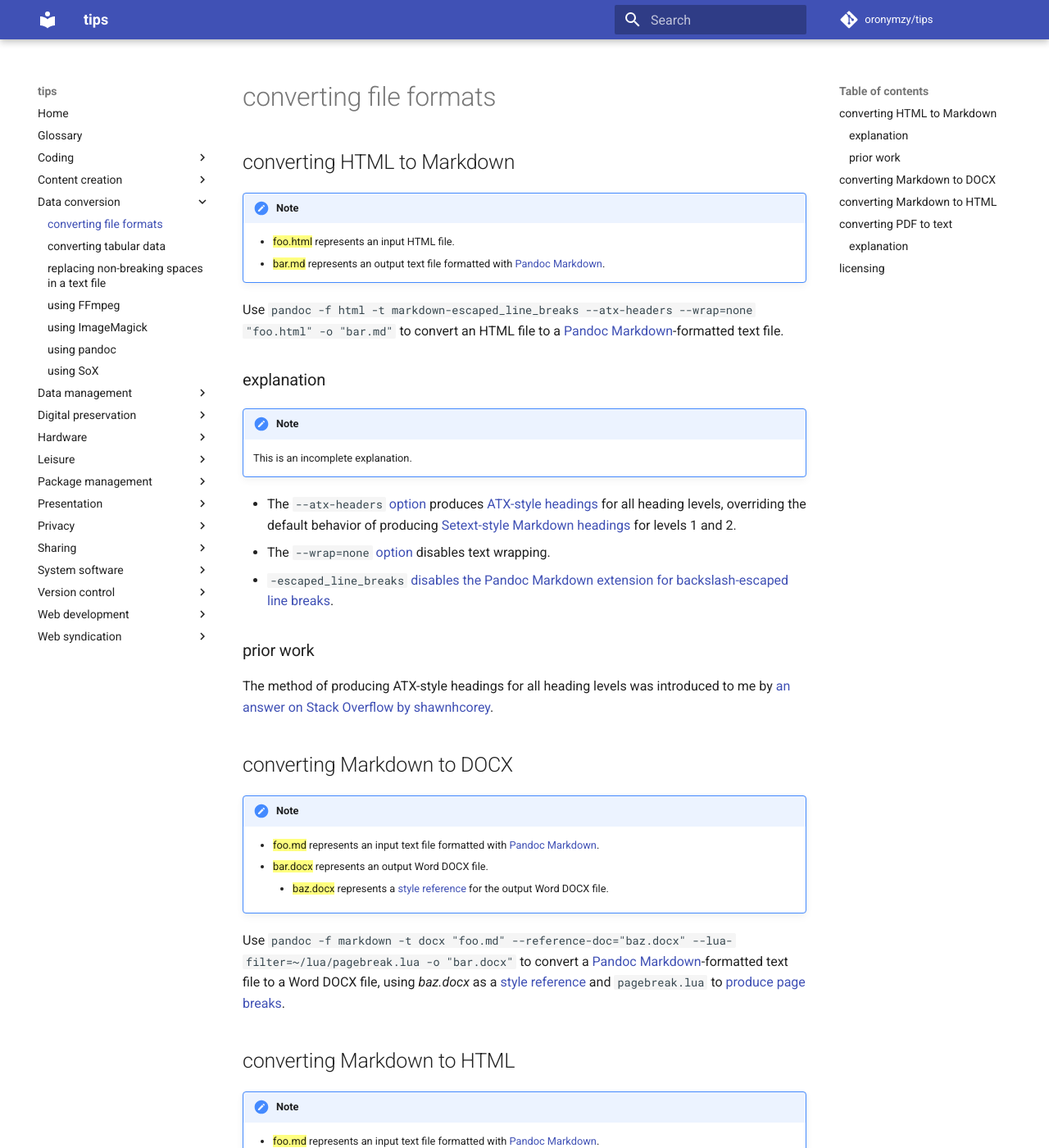
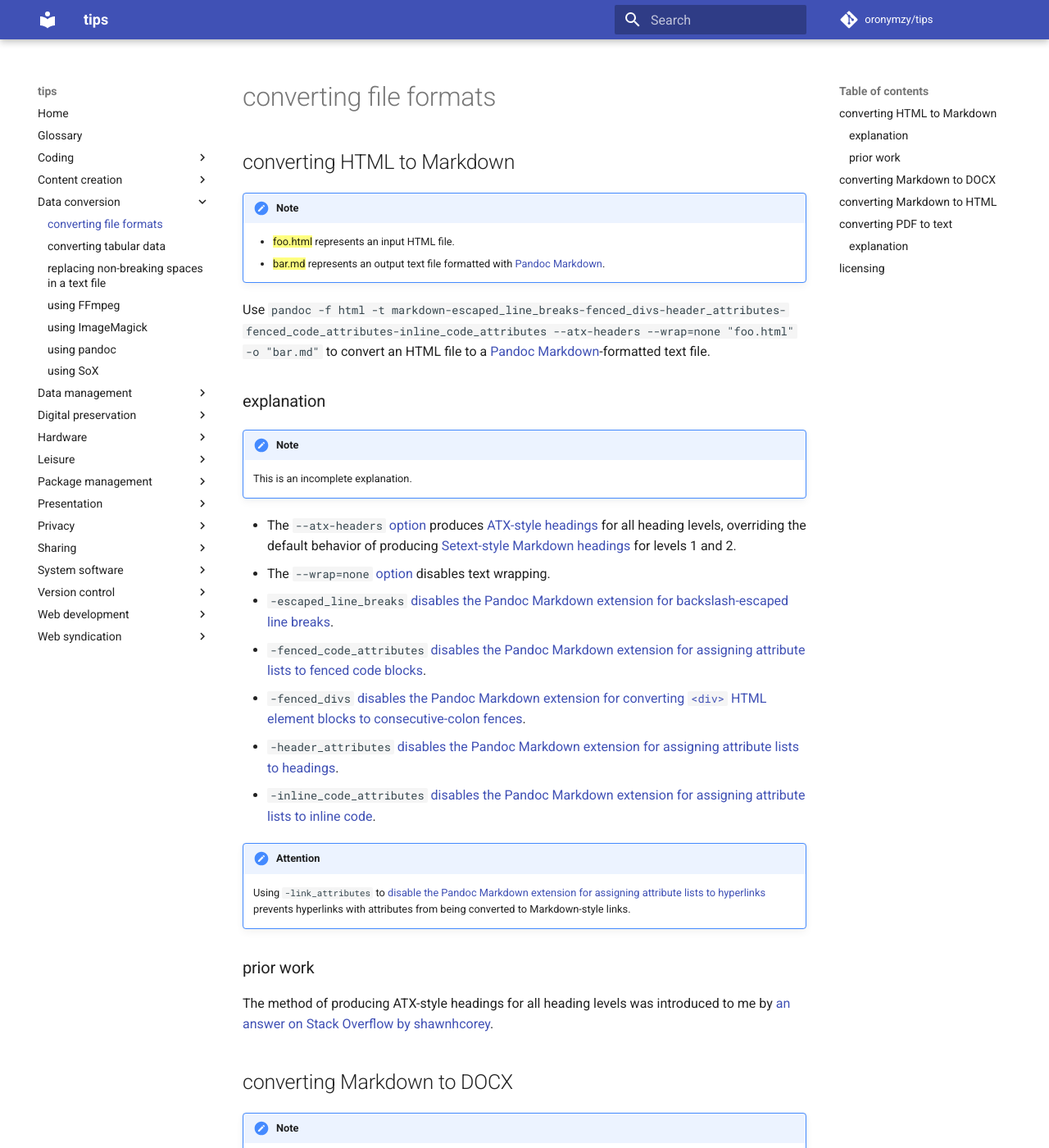
Before and after one commit to oronymzy/tips, an MkDocs documentation site: the page built from docs/cnvffmt.md, in a window 1280 px wide and 1400 px high. Shown: the whole window at 82% size. Built offline with MkDocs 1.6.1 and Material for MkDocs 9.7.7, drawn with Linux system fonts in a browser that asks for light colours; comment, search, counter and statistics services are not loaded.

Commit message:
Improve method of converting HTML to Markdown
Disable the assignment of attribute lists to
fenced code blocks, headings, and inline code.
Disable the conversion of `<div>` HTML element blocks
to consecutive-colon fences.
Add admonition with information on
the Pandoc Markdown extension for assigning attribute lists to
hyperlinks.

```diff
--- a/docs/cnvffmt.md
+++ b/docs/cnvffmt.md
@@ -7,7 +7,7 @@
     - {==foo.html==} represents an input HTML file.
     - {==bar.md==} represents an output text file formatted with [Pandoc Markdown](https://pandoc.org/MANUAL.html#pandocs-markdown).
 
-Use `pandoc -f html -t markdown-escaped_line_breaks --atx-headers --wrap=none "foo.html" -o "bar.md"` to convert an HTML file to a [Pandoc Markdown](https://pandoc.org/MANUAL.html#pandocs-markdown)-formatted text file.
+Use `pandoc -f html -t markdown-escaped_line_breaks-fenced_divs-header_attributes-fenced_code_attributes-inline_code_attributes --atx-headers --wrap=none "foo.html" -o "bar.md"` to convert an HTML file to a [Pandoc Markdown](https://pandoc.org/MANUAL.html#pandocs-markdown)-formatted text file.
 
 ### explanation
 
@@ -18,6 +18,14 @@ Use `pandoc -f html -t markdown-escaped_line_breaks --atx-headers --wrap=none "f
 - The `--atx-headers` [option](https://pandoc.org/MANUAL.html#option--atx-headers) produces [ATX-style headings](https://pandoc.org/MANUAL.html#atx-style-headers) for all heading levels, overriding the default behavior of producing [Setext-style Markdown headings](https://pandoc.org/MANUAL.html#setext-style-headers) for levels 1 and 2.
 - The `--wrap=none` [option](https://pandoc.org/MANUAL.html#option--wrap) disables text wrapping.
 - `-escaped_line_breaks` [disables](https://pandoc.org/MANUAL.html#extensions) [the Pandoc Markdown extension for backslash-escaped line breaks](https://pandoc.org/MANUAL.html#paragraphs).
+- `-fenced_code_attributes` [disables](https://pandoc.org/MANUAL.html#extensions) [the Pandoc Markdown extension for assigning attribute lists to fenced code blocks](https://pandoc.org/MANUAL.html#extension-fenced_code_attributes).
+- `-fenced_divs` [disables](https://pandoc.org/MANUAL.html#extensions) [the Pandoc Markdown extension for converting `<div>` HTML element blocks to consecutive-colon fences](https://pandoc.org/MANUAL.html#extension-fenced_divs).
+- `-header_attributes` [disables](https://pandoc.org/MANUAL.html#extensions) [the Pandoc Markdown extension for assigning attribute lists to headings](https://pandoc.org/MANUAL.html#extension-header_attributes).
+- `-inline_code_attributes` [disables](https://pandoc.org/MANUAL.html#extensions) [the Pandoc Markdown extension for assigning attribute lists to inline code](https://pandoc.org/MANUAL.html#extension-inline_code_attributes).
+
+!!! attention
+
+    Using `-link_attributes` to [disable](https://pandoc.org/MANUAL.html#extensions) [the Pandoc Markdown extension for assigning attribute lists to hyperlinks](https://pandoc.org/MANUAL.html#extension-link_attributes) prevents hyperlinks with attributes from being converted to Markdown-style links.
 
 ### prior work
 The method of producing ATX-style headings for all heading levels was introduced to me by [an answer on Stack Overflow by shawnhcorey](https://stackoverflow.com/questions/51015110/pandoc-force-converting-into-markdown-to-use-and-for-h1-and-h2-respective/51023582#51023582).
```
